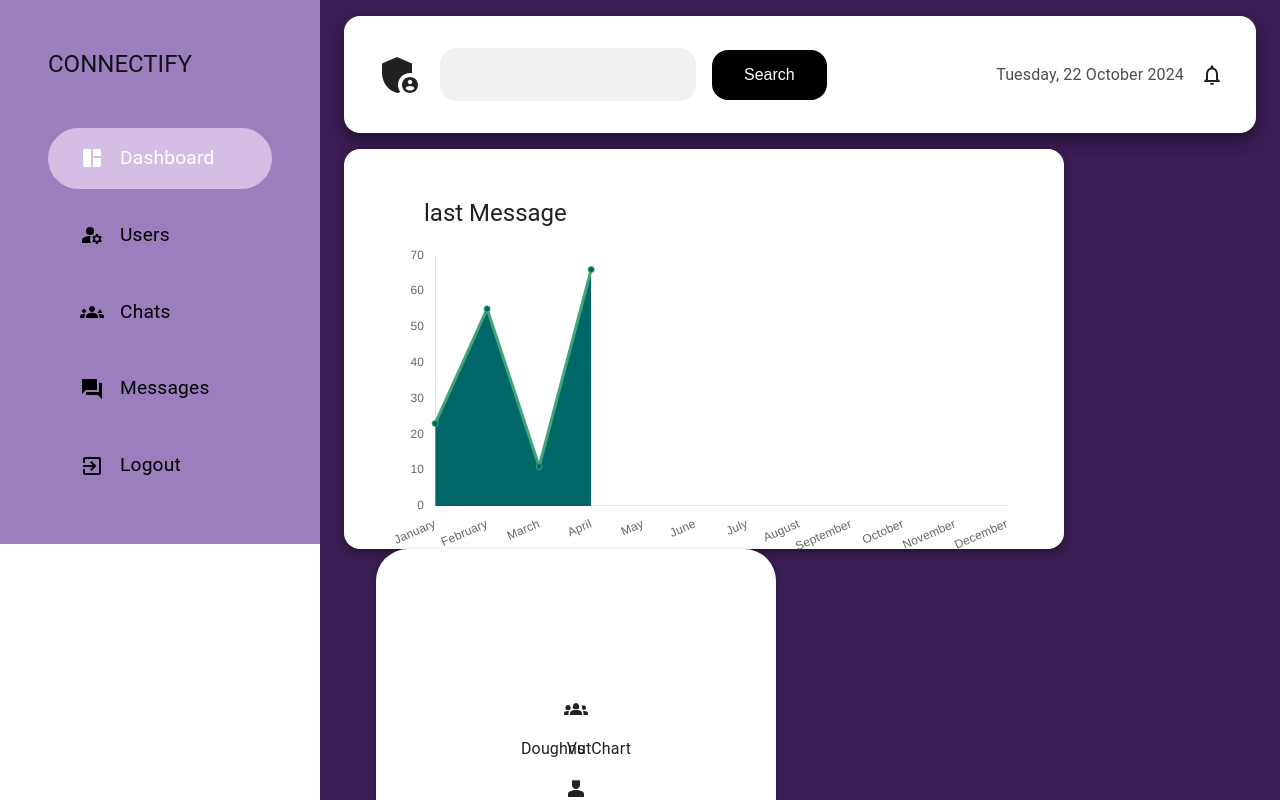
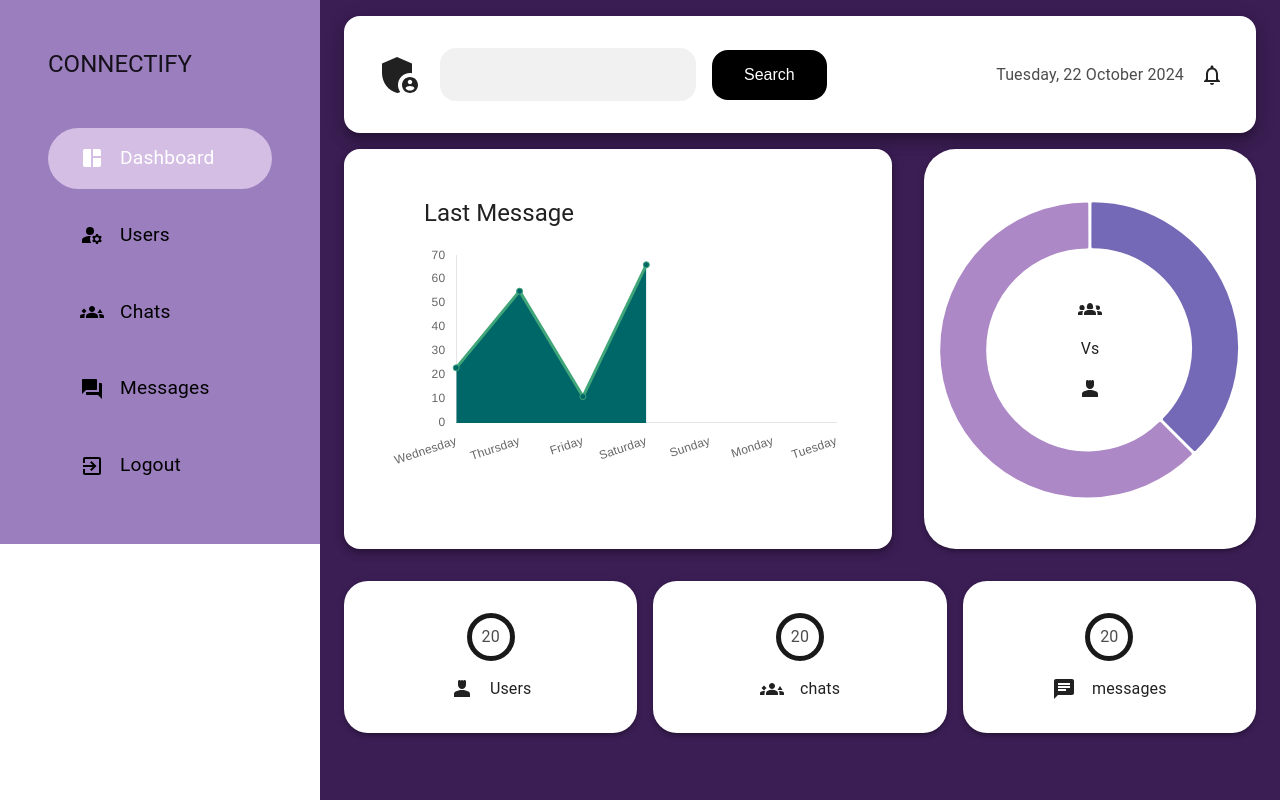
Before and after one commit to AniketKumar2729/Connectify, a React (Vite) app in the folder client/: page /admin/dashboard in a window 1280 px wide. Shown: the top 800 px of the page. Built offline with nearby package versions, Linux system fonts and the light colour scheme.

Commit message:
Complete dashboard ui is ready with chats

```diff
--- a/client/src/components/specific/Charts.jsx
+++ b/client/src/components/specific/Charts.jsx
@@ -1,9 +1,11 @@
 import React from 'react'
 import { Line, Doughnut } from "react-chartjs-2";
 import { CategoryScale, Chart as Chartjs, Tooltip, Filler, LinearScale, PointElement, LineElement, ArcElement, Legend, plugins, scales } from "chart.js";
+import { getLast7Days } from '../../lib/features';
 Chartjs.register(
     CategoryScale, Tooltip, Filler, LinearScale, PointElement, LineElement, ArcElement, Legend
 )
+const labels=getLast7Days();
 const lineChartOption = {
     responsive: true,
     plugins: {
@@ -30,7 +32,7 @@ const lineChartOption = {
 }
 const LineChart = ({value=[]}) => {
     const data = {
-        labels: ["January", "February", "March", "April", "May", "June", "July", "August", "September", "October", "November", "December"],
+        labels: labels,
         datasets: [
             {
             data:value,
@@ -40,15 +42,38 @@ const LineChart = ({value=[]}) => {
             borderColor:'#40A578'
         },
     ]
-
     }
     return (
         <Line data={data} options={lineChartOption} />
     )
 }
-const DoughnutChart = () => {
+const doughnutChartOptions={
+    responsive: true,
+    plugins: {
+        legend: {
+            display: false
+        }, title: {
+            display: false
+        }
+    },
+    cutout:100
+}
+const DoughnutChart = ({value=[],labels=[]}) => {
+    const data = {
+        labels: labels,
+        datasets: [
+            {
+            data:value,
+            fill:true,
+            backgroundColor:['#7469B6','#AD88C6'],
+            hoverBorderColor:['#4D869C','#7AB2B2'],
+            borderColor:['#7469B6','#AD88C6'],
+            offset:10
+        },
+    ]
+    }
     return (
-        <div>DoughnutChart</div>
+        <Doughnut style={{zIndex:10}} data={data} options={doughnutChartOptions}/>
     )
 }
 
--- a/client/src/lib/features.js
+++ b/client/src/lib/features.js
@@ -1,3 +1,5 @@
+import moment from "moment";
+
 const fileFormat = (url = "") => {
     const fileExt = url.split('.').pop();
     // if (fileExt === 'png' || fileExt === 'jpg' || fileExt === 'jpeg' || fileExt === 'gif')
@@ -15,4 +17,14 @@ const fileFormat = (url = "") => {
 
 }
 const tranformImage=(url="",width=100)=>url
-export { fileFormat,tranformImage }
+const getLast7Days=()=>{
+    const currentDate=moment();
+    const last7days=[]
+    for (let index = 0; index < 7; index++) {
+        const dayDate=currentDate.clone().subtract(index,'days');
+        const dayName=dayDate.format('dddd');
+        last7days.unshift(dayName)
+    }
+    return last7days;
+};
+export { fileFormat,tranformImage,getLast7Days }
--- a/client/src/pages/admin/Dashboard.jsx
+++ b/client/src/pages/admin/Dashboard.jsx
@@ -13,7 +13,7 @@ import { DoughnutChart, LineChart } from '../../components/specific/Charts';
 
 
 const Dashboard = () => {
-  const Appbar = <Paper elevation={10} sx={{ borderRadius: '1rem', padding: '2rem', margin: '1rem 0'}}>
+  const Appbar = <Paper elevation={10} sx={{ borderRadius: '1rem', padding: '2rem', margin: '1rem 0' }}>
     <Stack direction={'row'} spacing={'1rem'} alignItems={'center'}>
       <AdminPanelSettingsIcon sx={{ fontSize: '3rem' }} />
       <SearchField />
@@ -35,10 +35,10 @@ const Dashboard = () => {
         {
           Appbar
         }
-        <Stack direction={'row'} spacing={'2rem'} flexWrap={'wrap'}>
+        <Stack direction={{ xs: 'column', lg: 'row' }} spacing={'2rem'} justifyContent={'center'} alignItems={{xs:'center',lg:'stretch'}}>
           <Paper elevation={5} sx={{ padding: '2rem 3rem', borderRadius: '1rem', maxWidth: '45rem', width: '100%', height: '25rem' }}>
-            <Typography variant='h5' margin={'1rem 2rem'}>last Message</Typography>
-            <LineChart value={[23,55,11,66]}/>
+            <Typography variant='h5' margin={'1rem 2rem'}>Last Message</Typography>
+            <LineChart value={[23, 55, 11, 66]} />
           </Paper>
           <Paper
             elevation={3}
@@ -48,13 +48,12 @@ const Dashboard = () => {
               display: 'flex',
               justifyContent: 'center',
               alignItems: 'center',
-            width: { xs: '100%', sm: '50%' },
+              width: { xs: '100%', md: '50%' },
               position: 'relative',
-            width: '100%',
               maxWidth: '25rem',
-            height: '25rem'
-          }}>
-            <DoughnutChart/>
+            }}
+          >
+            <DoughnutChart labels={['single chats', 'group chats']} value={[33, 55]} />
             <Stack sx={{
               position: 'absolute',
               display: 'flex',
@@ -74,7 +73,7 @@ const Dashboard = () => {
     </AdminLayout>
   )
 }
-const Widget = ({ title, value, Icon }) => <Paper elevation={3} sx={{ padding: '2rem', margin: '2rem 0', borderRadius: '1.5rem', width: '20rem'}}>
+const Widget = ({ title, value, Icon }) => <Paper elevation={3} sx={{ padding: '2rem', margin: '2rem 0', borderRadius: '1.5rem', width: '20rem' }}>
   <Stack alignItems={'center'} spacing={'1rem'}>
     <Box sx={{
       color: 'rgba(0,0,0,0.7)',
```
Lines whose indentation alone changed are shown as unchanged.
